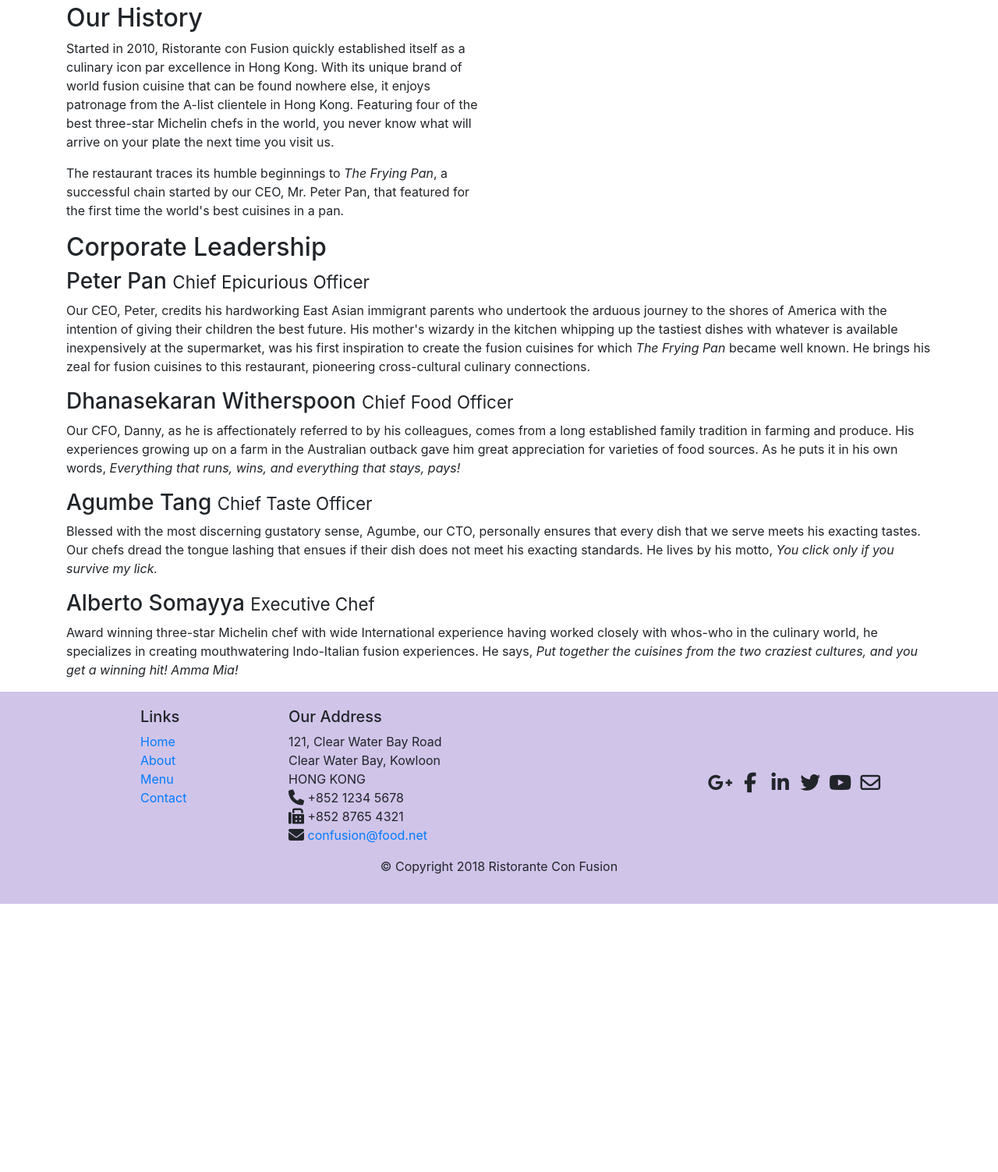
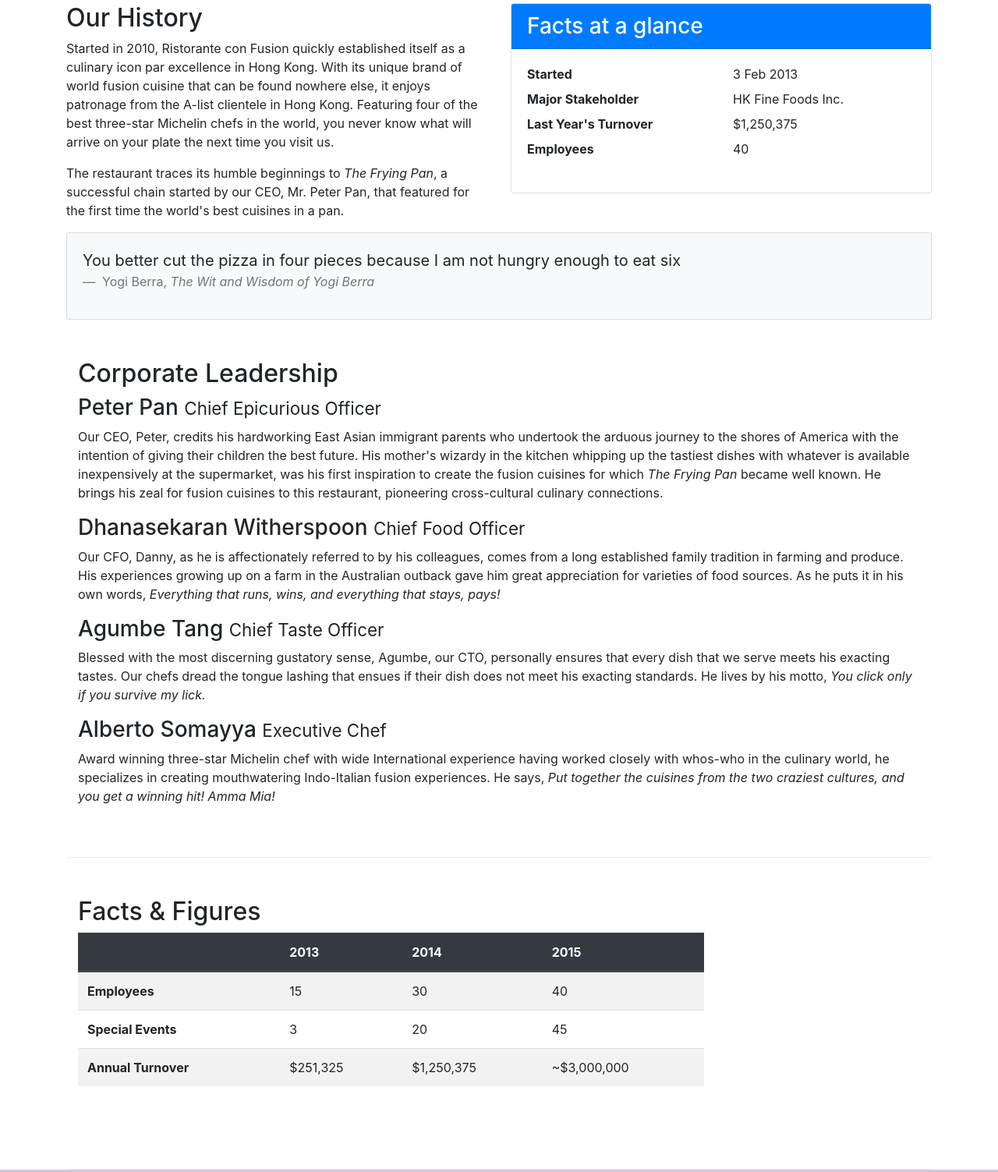
Before and after one commit to vjkarthik1987/bootstrap, a website: page aboutus.html in a window 1280 px wide. Shown: the part 461-1964 px from the top of the page at 78% size. Before the commit the page ends 1620 px from the top, so only its background shows below. Drawn offline with nearby package versions, Linux system fonts and the light colour scheme.

Commit message:
Tables and Cards

```diff
--- a/aboutus.html
+++ b/aboutus.html
@@ -62,12 +62,53 @@
                 <p>The restaurant traces its humble beginnings to <em>The Frying Pan</em>, a successful chain started by our CEO, Mr. Peter Pan, that featured for the first time the world's best cuisines in a pan.</p>
             </div>
             <div class="col-sm-6">
+                <div class="card">
+                    <h3 class="card-header bg-primary text-white">Facts at a glance</h3>
+                    <div class="card-body">
+                        <dl class="row">
+                            <dt class="col-6">
+                                Started
+                            </dt>
+                            <dd class="col-6">
+                                3 Feb 2013
+                            </dd>
+                            <dt class="col-6">
+                                Major Stakeholder
+                            </dt>
+                            <dd class="col-6">
+                                HK Fine Foods Inc.
+                            </dd>
+                            <dt class="col-6">
+                                Last Year's Turnover
+                            </dt>
+                            <dd class="col-6">
+                                $1,250,375
+                            </dd>
+                            <dt class="col-6">
+                                Employees
+                            </dt>
+                            <dd class="col-6">
+                                40
+                            </dd>
+                        </dl>
+                    </div>
+                </div>
+            </div>
+            <div class="col-12">
+                <div class="card card-body bg-light">
+                    <blockquote class="blockquote">
+                        <p class="mb-0">You better cut the pizza in four pieces because I am not hungry enough to eat six</p>
+                        <footer class="blockquote-footer">
+                            Yogi Berra, <cite title="Source Title">The Wit and Wisdom of Yogi Berra</cite>
+                        </footer>
+                    </blockquote>
+                </div>
             </div>
         </div>
 
 
         <div>
-            <div class="row">
+            <div class="row row-content">
                 <h2 class="col-12">Corporate Leadership</h2>
                 <h3 class="col-12">Peter Pan <small>Chief Epicurious Officer</small></h3>
                 <p class="col-12 d-none d-sm-block">Our CEO, Peter, credits his hardworking East Asian immigrant parents who undertook the arduous journey to the shores of America with the intention of giving their children the best future. His mother's wizardy in the kitchen whipping up the tastiest dishes with whatever is available inexpensively at the supermarket, was his first inspiration to create the fusion cuisines for which <em>The Frying Pan</em> became well known. He brings his zeal for fusion cuisines to this restaurant, pioneering cross-cultural culinary connections.</p>
@@ -77,6 +118,45 @@
                 <p class="col-12 d-none d-sm-block">Blessed with the most discerning gustatory sense, Agumbe, our CTO, personally ensures that every dish that we serve meets his exacting tastes. Our chefs dread the tongue lashing that ensues if their dish does not meet his exacting standards. He lives by his motto, <em>You click only if you survive my lick.</em></p>
                 <h3 class="col-12">Alberto Somayya <small>Executive Chef</small></h3>
                 <p class="col-12 d-none d-sm-block">Award winning three-star Michelin chef with wide International experience having worked closely with whos-who in the culinary world, he specializes in creating mouthwatering Indo-Italian fusion experiences. He says, <em>Put together the cuisines from the two craziest cultures, and you get a winning hit! Amma Mia!</em></p>
+            </div>
+            <div class="row row-content">
+                <div class="col-12 col-sm-9">
+                    <h2>Facts &amp; Figures</h2>
+                    <div class="table-responsive">
+                        <table class="table table-striped">
+                            <thead class="thead-dark">
+                                <tr>
+                                    <th>&nbsp;</th>
+                                    <th>2013</th>
+                                    <th>2014</th>
+                                    <th>2015</th>
+                                </tr>
+                            </thead>
+                            <tbody>
+                                <tr>
+                                    <th>Employees</th>
+                                    <td>15</td>
+                                    <td>30</td>
+                                    <td>40</td>
+                                </tr>
+                                <tr>
+                                    <th>Special Events</th>
+                                    <td>3</td>
+                                    <td>20</td>
+                                    <td>45</td>
+                                </tr>
+                                <tr>
+                                    <th>Annual Turnover</th>
+                                    <td>$251,325</td>
+                                    <td>$1,250,375</td>
+                                    <td>~$3,000,000</td>
+                                </tr>
+                            </tbody>
+                        </table>
+                    </div>
+                </div>
+                <div class="col-12 col-sm-3">
+                </div>
             </div>
        </div>
 
```
